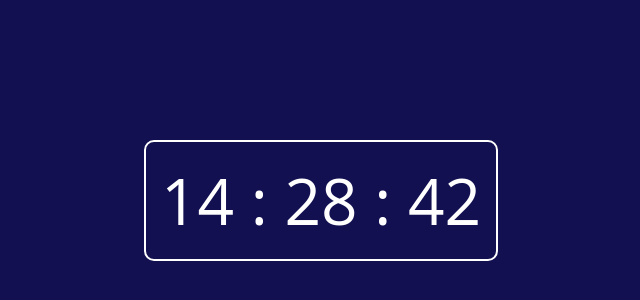
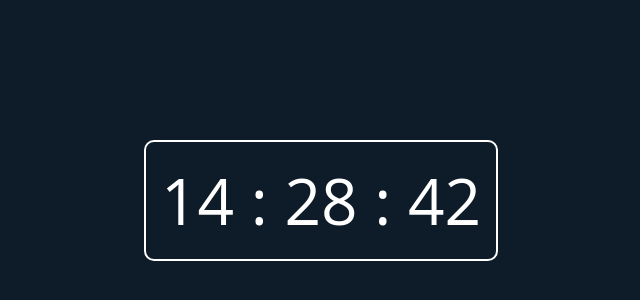
Before and after one commit to yanicodeverse/PW-skills-Assignments, a plain HTML site: page javascriptDOM-assignment/question-8/index.html in a window 1280 px wide. Shown: the part 200-500 px from the top of the page, without its empty margins (319-959 px from the left). Drawn offline with Linux system fonts and the light colour scheme.

Commit message:
Bug fix: color change

```diff
--- a/javascriptDOM-assignment/question-8/script.js
+++ b/javascriptDOM-assignment/question-8/script.js
@@ -1,6 +1,11 @@
 const seconds_span = document.querySelector('#seconds')
 const minutes_span = document.querySelector("#minutes")
 const hours_span = document.querySelector("#hours")
+
+function convertToHex(value) {
+    const hexValue = value.toString(16)
+    return hexValue.length === 1 ? '0' + hexValue : hexValue
+}
 
 function duration() {
     const date = new Date()
@@ -16,11 +21,9 @@ function duration() {
     minutes_span.innerHTML = min
     seconds_span.innerHTML = sec
 
-    let hrStr = hr.toString()
-    let minStr = min.toString()
-    let secStr = sec.toString()
-    let hex = `#${hrStr + minStr + secStr}`
-    document.body.style.backgroundColor = hex
+    let hexColor = `#${convertToHex(hr)}${convertToHex(min)}${convertToHex(sec)}`
+    console.log(hexColor)
+    document.body.style.backgroundColor = hexColor
 }
 
 setInterval(duration, 100)
--- a/javascriptDOM-assignment/question-8/style.css
+++ b/javascriptDOM-assignment/question-8/style.css
@@ -6,6 +6,7 @@ body {
     font-family: 'Open Sans', sans-serif;
     margin: 0;
     padding: 0;
+    transition: background-color 1s ease-in-out;
 }
 
 .container {
@@ -14,7 +15,6 @@ body {
     display: flex;
     justify-content: center;
     align-items: center;
-    background: #121050;
 }
 
 .clock {
```
